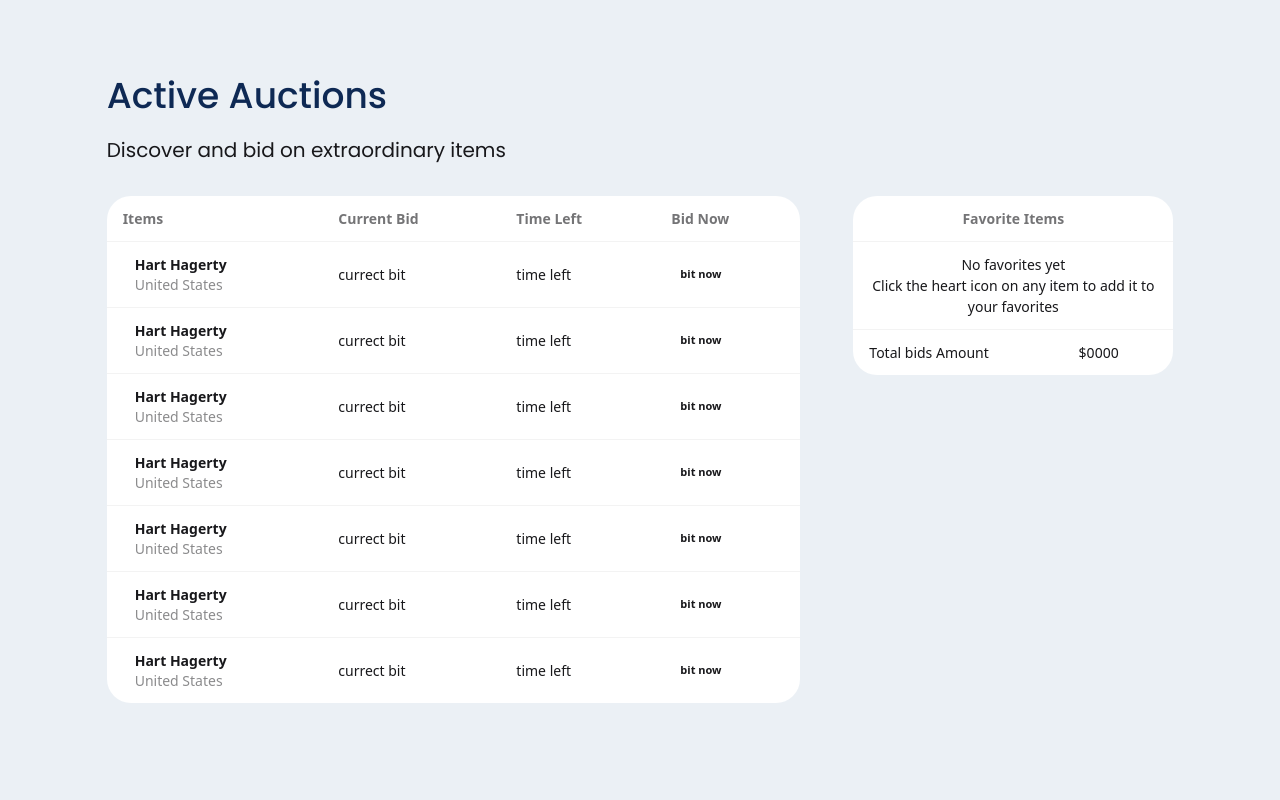
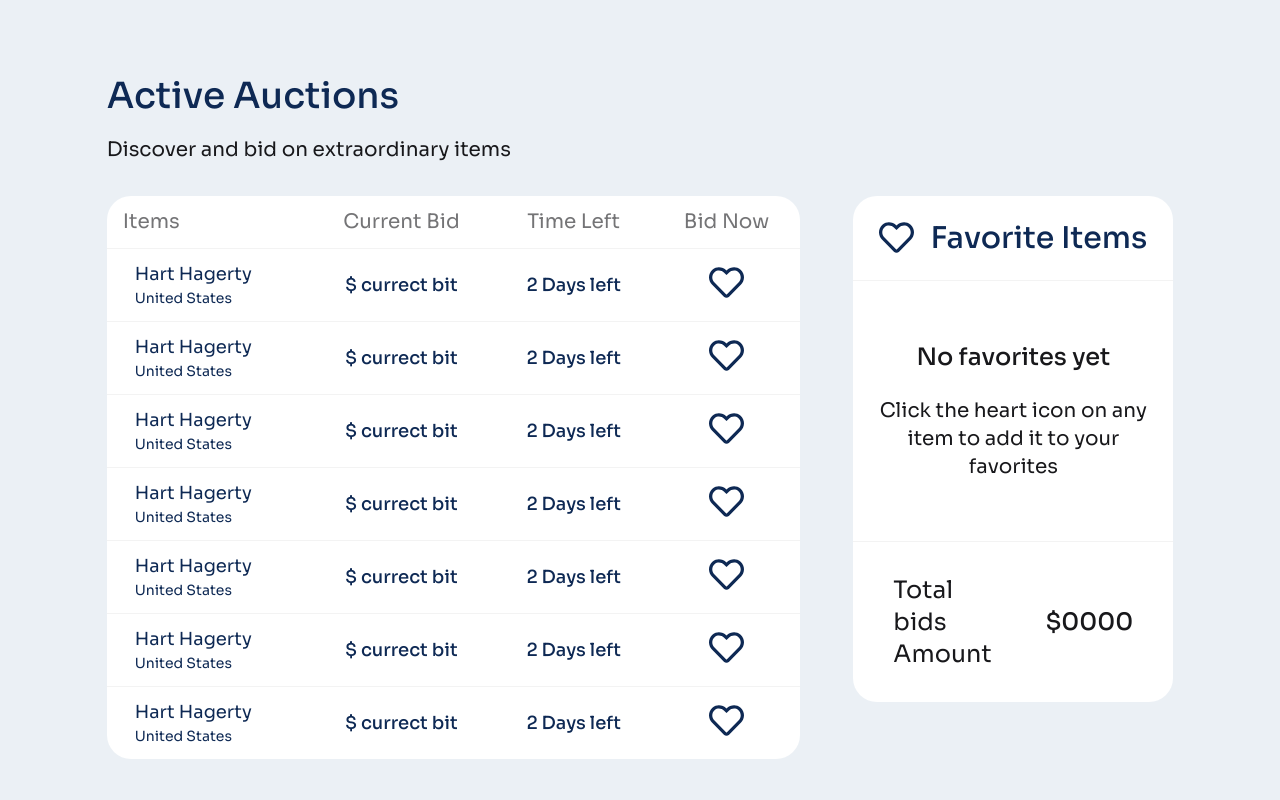
Before and after one commit to KMR756/AuctionGallery-app, a React (Vite) app: page / in a window 1280 px wide. Shown: the part 680-1480 px from the top of the page. Built offline with nearby package versions, Linux system fonts and the light colour scheme.

Commit message:
fixing some designing issues

```diff
--- a/package.json
+++ b/package.json
@@ -13,6 +13,7 @@
     "@tailwindcss/vite": "^4.1.3",
     "react": "^19.0.0",
     "react-dom": "^19.0.0",
+    "react-icons": "^5.5.0",
     "tailwindcss": "^4.1.3"
   },
   "devDependencies": {
--- a/src/components/Banner/banner.css
+++ b/src/components/Banner/banner.css
@@ -1,109 +1,109 @@
 @import url("https://fonts.googleapis.com/css2?family=Sora:wght@100..800&display=swap");
 
 .sora-thin {
-  font-family: "Poppins", sans-serif;
+  font-family: "Sora", sans-serif;
   font-weight: 100;
   font-style: normal;
 }
 
 .sora-extralight {
-  font-family: "Poppins", sans-serif;
+  font-family: "Sora", sans-serif;
   font-weight: 200;
   font-style: normal;
 }
 
 .sora-light {
-  font-family: "Poppins", sans-serif;
+  font-family: "Sora", sans-serif;
   font-weight: 300;
   font-style: normal;
 }
 
 .sora-regular {
-  font-family: "Poppins", sans-serif;
+  font-family: "Sora", sans-serif;
   font-weight: 400;
   font-style: normal;
 }
 
 .sora-medium {
-  font-family: "Poppins", sans-serif;
+  font-family: "Sora", sans-serif;
   font-weight: 500;
   font-style: normal;
 }
 
 .sora-semibold {
-  font-family: "Poppins", sans-serif;
+  font-family: "Sora", sans-serif;
   font-weight: 600;
   font-style: normal;
 }
 
 .sora-bold {
-  font-family: "Poppins", sans-serif;
+  font-family: "Sora", sans-serif;
   font-weight: 700;
   font-style: normal;
 }
 
 .sora-extrabold {
-  font-family: "Poppins", sans-serif;
+  font-family: "Sora", sans-serif;
   font-weight: 800;
   font-style: normal;
 }
 
 .sora-black {
-  font-family: "Poppins", sans-serif;
+  font-family: "Sora", sans-serif;
   font-weight: 900;
   font-style: normal;
 }
 
 .sora-thin-italic {
-  font-family: "Poppins", sans-serif;
+  font-family: "Sora", sans-serif;
   font-weight: 100;
   font-style: italic;
 }
 
 .sora-extralight-italic {
-  font-family: "Poppins", sans-serif;
+  font-family: "Sora", sans-serif;
   font-weight: 200;
   font-style: italic;
 }
 
 .sora-light-italic {
-  font-family: "Poppins", sans-serif;
+  font-family: "Sora", sans-serif;
   font-weight: 300;
   font-style: italic;
 }
 
 .sora-regular-italic {
-  font-family: "Poppins", sans-serif;
+  font-family: "Sora", sans-serif;
   font-weight: 400;
   font-style: italic;
 }
 
 .sora-medium-italic {
-  font-family: "Poppins", sans-serif;
+  font-family: "Sora", sans-serif;
   font-weight: 500;
   font-style: italic;
 }
 
 .sora-semibold-italic {
-  font-family: "Poppins", sans-serif;
+  font-family: "Sora", sans-serif;
   font-weight: 600;
   font-style: italic;
 }
 
 .sora-bold-italic {
-  font-family: "Poppins", sans-serif;
+  font-family: "Sora", sans-serif;
   font-weight: 700;
   font-style: italic;
 }
 
 .sora-extrabold-italic {
-  font-family: "Poppins", sans-serif;
+  font-family: "Sora", sans-serif;
   font-weight: 800;
   font-style: italic;
 }
 
 .sora-black-italic {
-  font-family: "Poppins", sans-serif;
+  font-family: "Sora", sans-serif;
   font-weight: 900;
   font-style: italic;
 }
--- a/src/components/Footer/footer.css
+++ b/src/components/Footer/footer.css
@@ -15,7 +15,7 @@
 }
 
 .sora-regular {
-  font-family: "Poppins", sans-serif;
+  font-family: "Sora", sans-serif;
   font-weight: 400;
   font-style: normal;
 }
--- a/src/components/Main part/Table/Table.jsx
+++ b/src/components/Main part/Table/Table.jsx
@@ -1,5 +1,5 @@
 import React from "react";
-
+import { FaRegHeart } from "react-icons/fa";
 const Table = () => {
   return (
     <div className="bg-[#EBF0F5] ">
@@ -22,10 +22,16 @@ const Table = () => {
                   {/* head */}
                   <thead>
                     <tr>
-                      <th>Items</th>
-                      <th>Current Bid</th>
-                      <th>Time Left</th>
-                      <th>Bid Now</th>
+                      <th className="sora-regular text-xl">Items</th>
+                      <th className="sora-regular text-xl text-center">
+                        Current Bid
+                      </th>
+                      <th className="sora-regular text-xl text-center">
+                        Time Left
+                      </th>
+                      <th className="sora-regular text-xl text-center">
+                        Bid Now
+                      </th>
                     </tr>
                   </thead>
                   <tbody>
@@ -35,20 +41,24 @@ const Table = () => {
                         <div className="flex items-center gap-3">
                           <img src="" alt="" />
                           <div>
-                            <div className="font-bold">Hart Hagerty</div>
-                            <div className="text-sm opacity-50">
+                            <div className="sora-regular text-[18px] text-[#0E2954] ">
+                              Hart Hagerty
+                            </div>
+                            <div className="sora-regular text-[14px] text-[#0E2954]">
                               United States
                             </div>
                           </div>
                         </div>
                       </td>
-                      <td>
-                        <div>currect bit</div>
+                      <td className="text-center sora-medium text-[18px] text-[#0E2954]">
+                        $ currect bit
                       </td>
-                      <td>time left</td>
-                      <th>
-                        <button className="btn btn-ghost btn-xs">
-                          bit now
+                      <td className="sora-medium text-[18px] text-center text-[#0E2954]">
+                        2 Days left
+                      </td>
+                      <th className="text-center">
+                        <button className="cursor-pointer  text-[#0E2954]">
+                          <FaRegHeart size={35} />
                         </button>
                       </th>
                     </tr>
@@ -58,20 +68,24 @@ const Table = () => {
                         <div className="flex items-center gap-3">
                           <img src="" alt="" />
                           <div>
-                            <div className="font-bold">Hart Hagerty</div>
-                            <div className="text-sm opacity-50">
+                            <div className="sora-regular text-[18px] text-[#0E2954] ">
+                              Hart Hagerty
+                            </div>
+                            <div className="sora-regular text-[14px] text-[#0E2954]">
                               United States
                             </div>
                           </div>
                         </div>
                       </td>
-                      <td>
-                        <div>currect bit</div>
+                      <td className="text-center sora-medium text-[18px] text-[#0E2954]">
+                        $ currect bit
                       </td>
-                      <td>time left</td>
-                      <th>
-                        <button className="btn btn-ghost btn-xs">
-                          bit now
+                      <td className="sora-medium text-[18px] text-center text-[#0E2954]">
+                        2 Days left
+                      </td>
+                      <th className="text-center">
+                        <button className="cursor-pointer  text-[#0E2954]">
+                          <FaRegHeart size={35} />
                         </button>
                       </th>
                     </tr>
@@ -81,20 +95,24 @@ const Table = () => {
                         <div className="flex items-center gap-3">
                           <img src="" alt="" />
                           <div>
-                            <div className="font-bold">Hart Hagerty</div>
-                            <div className="text-sm opacity-50">
+                            <div className="sora-regular text-[18px] text-[#0E2954] ">
+                              Hart Hagerty
+                            </div>
+                            <div className="sora-regular text-[14px] text-[#0E2954]">
                               United States
                             </div>
                           </div>
                         </div>
                       </td>
-                      <td>
-                        <div>currect bit</div>
+                      <td className="text-center sora-medium text-[18px] text-[#0E2954]">
+                        $ currect bit
                       </td>
-                      <td>time left</td>
-                      <th>
-                        <button className="btn btn-ghost btn-xs">
-                          bit now
+                      <td className="sora-medium text-[18px] text-center text-[#0E2954]">
+                        2 Days left
+                      </td>
+                      <th className="text-center">
+                        <button className="cursor-pointer  text-[#0E2954]">
+                          <FaRegHeart size={35} />
                         </button>
                       </th>
                     </tr>
@@ -104,20 +122,24 @@ const Table = () => {
                         <div className="flex items-center gap-3">
                           <img src="" alt="" />
                           <div>
-                            <div className="font-bold">Hart Hagerty</div>
-                            <div className="text-sm opacity-50">
+                            <div className="sora-regular text-[18px] text-[#0E2954] ">
+                              Hart Hagerty
+                            </div>
+                            <div className="sora-regular text-[14px] text-[#0E2954]">
                               United States
                             </div>
                           </div>
                         </div>
                       </td>
-                      <td>
-                        <div>currect bit</div>
+                      <td className="text-center sora-medium text-[18px] text-[#0E2954]">
+                        $ currect bit
                       </td>
-                      <td>time left</td>
-                      <th>
-                        <button className="btn btn-ghost btn-xs">
-                          bit now
+                      <td className="sora-medium text-[18px] text-center text-[#0E2954]">
+                        2 Days left
+                      </td>
+                      <th className="text-center">
+                        <button className="cursor-pointer  text-[#0E2954]">
+                          <FaRegHeart size={35} />
                         </button>
                       </th>
                     </tr>
@@ -127,20 +149,24 @@ const Table = () => {
                         <div className="flex items-center gap-3">
                           <img src="" alt="" />
                           <div>
-                            <div className="font-bold">Hart Hagerty</div>
-                            <div className="text-sm opacity-50">
+                            <div className="sora-regular text-[18px] text-[#0E2954] ">
+                              Hart Hagerty
+                            </div>
+                            <div className="sora-regular text-[14px] text-[#0E2954]">
                               United States
                             </div>
                           </div>
                         </div>
                       </td>
-                      <td>
-                        <div>currect bit</div>
+                      <td className="text-center sora-medium text-[18px] text-[#0E2954]">
+                        $ currect bit
                       </td>
-                      <td>time left</td>
-                      <th>
-                        <button className="btn btn-ghost btn-xs">
-                          bit now
+                      <td className="sora-medium text-[18px] text-center text-[#0E2954]">
+                        2 Days left
+                      </td>
+                      <th className="text-center">
+                        <button className="cursor-pointer  text-[#0E2954]">
+                          <FaRegHeart size={35} />
                         </button>
                       </th>
                     </tr>
@@ -150,20 +176,24 @@ const Table = () => {
                         <div className="flex items-center gap-3">
                           <img src="" alt="" />
                           <div>
-                            <div className="font-bold">Hart Hagerty</div>
-                            <div className="text-sm opacity-50">
+                            <div className="sora-regular text-[18px] text-[#0E2954] ">
+                              Hart Hagerty
+                            </div>
+                            <div className="sora-regular text-[14px] text-[#0E2954]">
                               United States
                             </div>
                           </div>
                         </div>
                       </td>
-                      <td>
-                        <div>currect bit</div>
+                      <td className="text-center sora-medium text-[18px] text-[#0E2954]">
+                        $ currect bit
                       </td>
-                      <td>time left</td>
-                      <th>
-                        <button className="btn btn-ghost btn-xs">
-                          bit now
+                      <td className="sora-medium text-[18px] text-center text-[#0E2954]">
+                        2 Days left
+                      </td>
+                      <th className="text-center">
+                        <button className="cursor-pointer  text-[#0E2954]">
+                          <FaRegHeart size={35} />
                         </button>
                       </th>
                     </tr>
@@ -173,20 +203,24 @@ const Table = () => {
                         <div className="flex items-center gap-3">
                           <img src="" alt="" />
                           <div>
-                            <div className="font-bold">Hart Hagerty</div>
-                            <div className="text-sm opacity-50">
+                            <div className="sora-regular text-[18px] text-[#0E2954] ">
+                              Hart Hagerty
+                            </div>
+                            <div className="sora-regular text-[14px] text-[#0E2954]">
                               United States
                             </div>
                           </div>
                         </div>
                       </td>
-                      <td>
-                        <div>currect bit</div>
+                      <td className="text-center sora-medium text-[18px] text-[#0E2954]">
+                        $ currect bit
                       </td>
-                      <td>time left</td>
-                      <th>
-                        <button className="btn btn-ghost btn-xs">
-                          bit now
+                      <td className="sora-medium text-[18px] text-center text-[#0E2954]">
+                        2 Days left
+                      </td>
+                      <th className="text-center">
+                        <button className="cursor-pointer  text-[#0E2954]">
+                          <FaRegHeart size={35} />
                         </button>
                       </th>
                     </tr>
@@ -204,7 +238,9 @@ const Table = () => {
                     <tr>
                       <th colSpan={4} className="text-center">
                         <div className="flex justify-center items-center">
-                          <h1>Favorite Items</h1>
+                          <h1 className="sora-medium text-3xl text-[#0E2954] flex gap-4 py-3 ">
+                            <FaRegHeart size={35} /> Favorite Items
+                          </h1>
                         </div>
                       </th>
                     </tr>
@@ -213,9 +249,11 @@ const Table = () => {
                     {/* favorites */}
                     <tr>
                       <td colSpan={4} className="text-center">
-                        <div>
-                          <h3>No favorites yet</h3>
-                          <p>
+                        <div className="py-12">
+                          <h3 className="sora-medium text-2xl">
+                            No favorites yet
+                          </h3>
+                          <p className="sora-regular text-xl mt-6">
                             Click the heart icon on any item to add it to your
                             favorites
                           </p>
@@ -224,8 +262,15 @@ const Table = () => {
                     </tr>
                     {/* row 2 */}
                     <tr>
-                      <td colSpan={3}>Total bids Amount</td>
-                      <td>$0000</td>
+                      <td
+                        colSpan={3}
+                        className="sora-regular text-2xl pl-10 py-8"
+                      >
+                        Total bids Amount
+                      </td>
+                      <td className="sora-medium text-2xl text-right pr-10">
+                        $0000
+                      </td>
                     </tr>
                   </tbody>
                 </table>
--- a/src/components/Main part/Table/table.css
+++ b/src/components/Main part/Table/table.css
@@ -1,7 +1,19 @@
 @import url("https://fonts.googleapis.com/css2?family=Sora:wght@100..800&display=swap");
 
 .sora-medium {
-  font-family: "Poppins", sans-serif;
+  font-family: "Sora", sans-serif;
   font-weight: 500;
   font-style: normal;
 }
+
+.sora-regular {
+  font-family: "Sora", sans-serif;
+  font-weight: 400;
+  font-style: normal;
+}
+
+.sora-medium {
+  font-family: "Sora", sans-serif;
+  font-weight: 500;
+  font-style: normal;
+}
```
Also changed, not shown: 1 other file (tests, documents, lock files or other folders).
